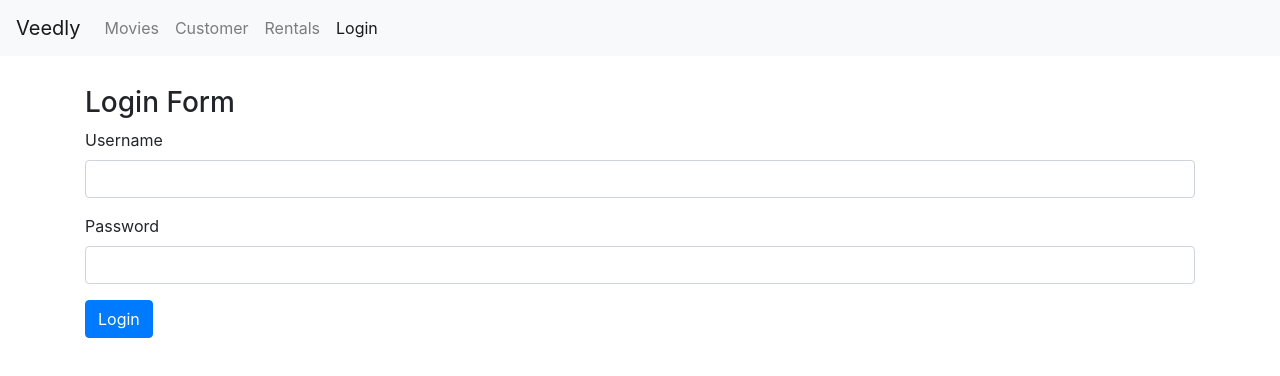
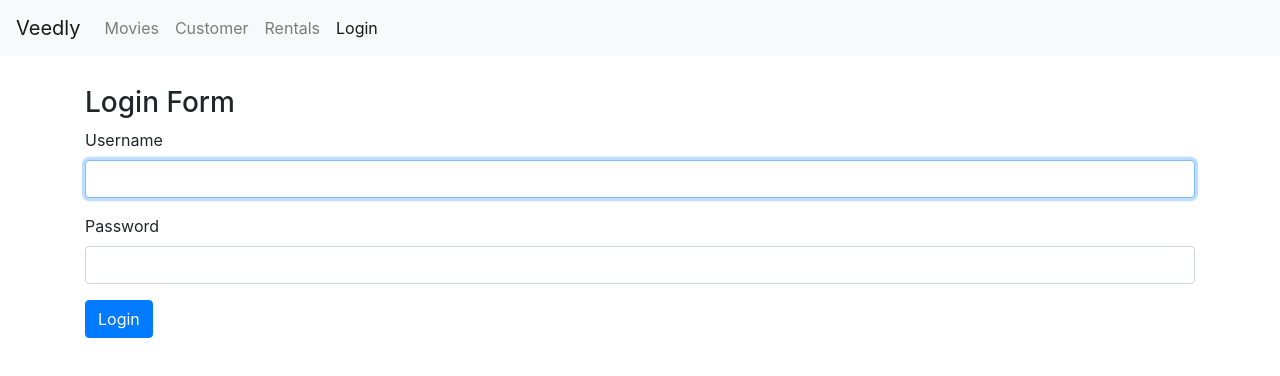
Before and after one commit to Jachrix/Veedly-Rentals, a React (Create React App) app: page /login in a window 1280 px wide. Shown: the top 376 px of the page. Built offline with nearby package versions, Linux system fonts and the light colour scheme.

Commit message:
Forms: Refs

```diff
--- a/src/components/loginForm.jsx
+++ b/src/components/loginForm.jsx
@@ -1,12 +1,19 @@
 import React, { Component } from 'react';
 
 class LoginForm extends Component {
+    username = React.createRef();
+
+    // componentDidMount(){
+    //     this.username.current.focus();
+    // }
+
     handleSubmit = e => {
-        console.log('form submitted ....');
         e.preventDefault();
 
+        const username = this.username.current.value;
+
         // call to the server
-
+        console.log('form submitted ....', username);
     }
     render() {
         return (
@@ -15,7 +22,7 @@ class LoginForm extends Component {
                 <form onSubmit={this.handleSubmit} >
                     <div className="form-group">
                         <label htmlFor="username">Username</label>
-                        <input id="username" type="text" className="form-control"/>
+                        <input ref={this.username} autoFocus id="username" type="text" className="form-control"/>
                     </div>
                     <div className="form-group">
                         <label htmlFor="password">Password</label>
```
Also changed, not shown: 1 other file (tests, documents, lock files or other folders).
